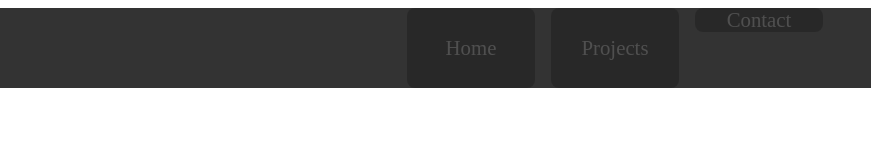
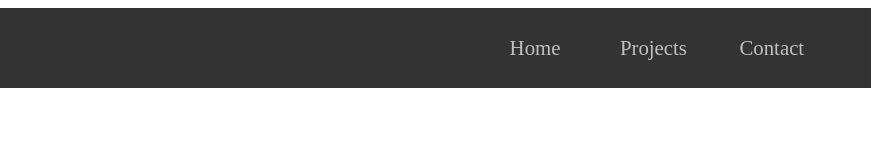
Before and after one commit to sitgofour/portfolio-site, a Gatsby site: page /contact in a window 1280 px wide. Shown: the full height of the page, 401-1280 px from the left. Built offline with nearby package versions, Linux system fonts and the light colour scheme; Gatsby itself is replaced by a stand-in of ours.

Commit message:
structure and styling changes to header comp

```diff
--- a/src/components/PageHeader.js
+++ b/src/components/PageHeader.js
@@ -12,21 +12,27 @@ const PageHeader = () => {
             </div>
             <div className="header-page-links">
                 <ul>
-                    <div className="header-link">
+                    <li>
                         <a href="/">
-                            <li>Home</li>
+                            <div className="header-link">
+                                <p>Home</p>
+                            </div>
                         </a>
-                    </div>
-                    <div className="header-link">
+                    </li>
+                    <li>
                         <a href="/projects">
-                            <li>Projects</li>
+                            <div className="header-link">
+                                <p>Projects</p>
+                            </div>
                         </a>
-                    </div>
-                    <a href="/contact">
-                        <div className="header-link">
-                            <li>Contact</li>
-                        </div>
-                    </a>
+                    </li>
+                    <li>
+                        <a href="/contact">
+                            <div className="header-link">
+                                <p>Contact</p>
+                            </div>
+                        </a>
+                    </li>
                 </ul>
             </div>
         </div>
--- a/src/styles/PageHeader.css
+++ b/src/styles/PageHeader.css
@@ -13,25 +13,28 @@ ul{
     display: flex;
     height: 100%;
     margin: 0 2rem 0 0;
+    list-style: none;
 }
 
 .header-link{
     display: flex;
     justify-content: center;
     align-items: center;
-    background:black;
-    opacity: .2;
-    border-radius: 8px;
-    width: 10vw;
+    border-radius: 50%;
+    width: 8vw;
+    height: 100%;
     margin-right: 1rem;
 }
 
-ul li{
+ul li p{
     font-size: 1.3rem;
-    list-style: none;
     color: #C1C1C1;
 }
 
 ul a{
     text-decoration: none;
 }
+
+.header-link:hover{
+    background: rgba(100, 100, 100, .5);
+}
```
